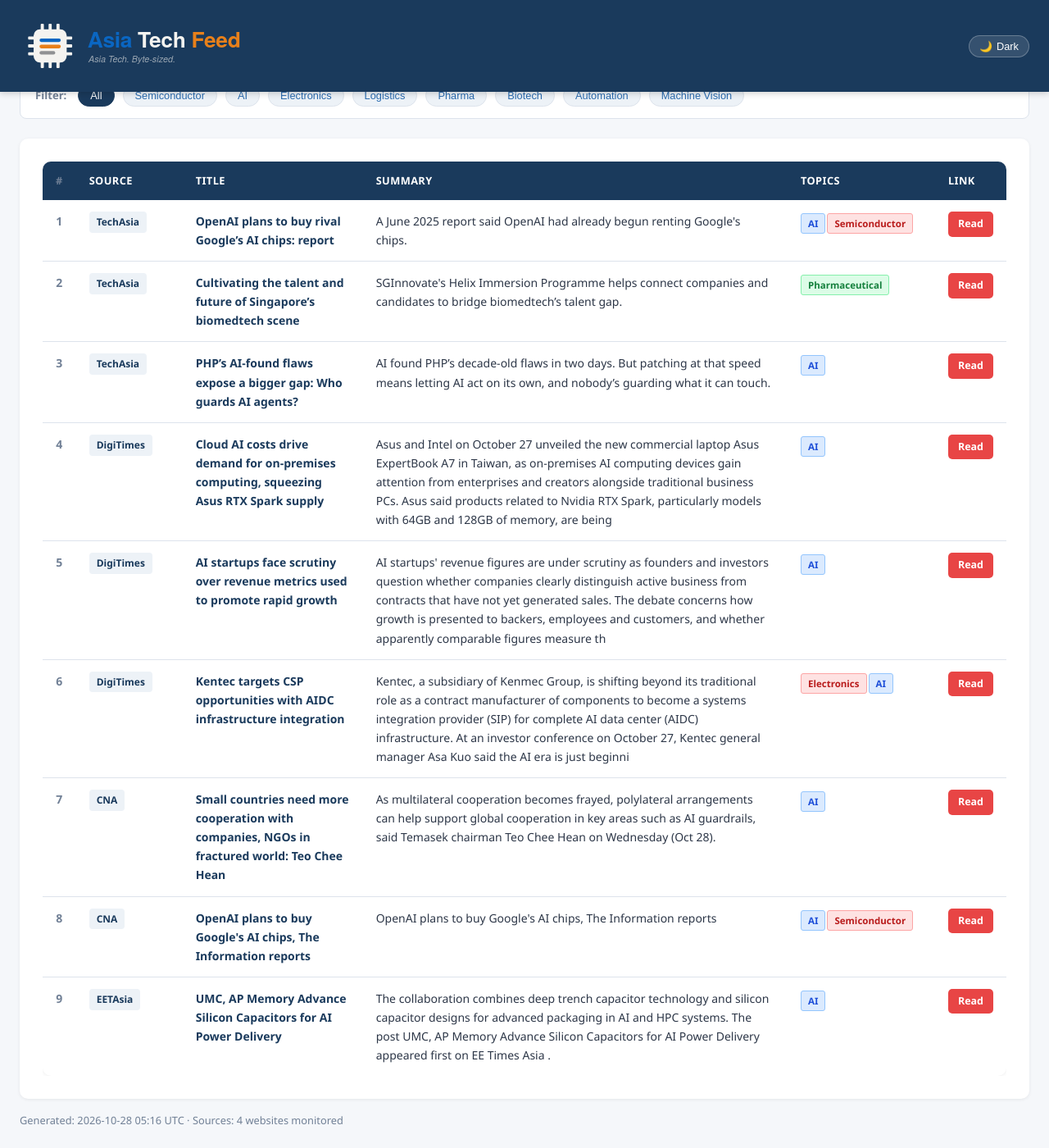
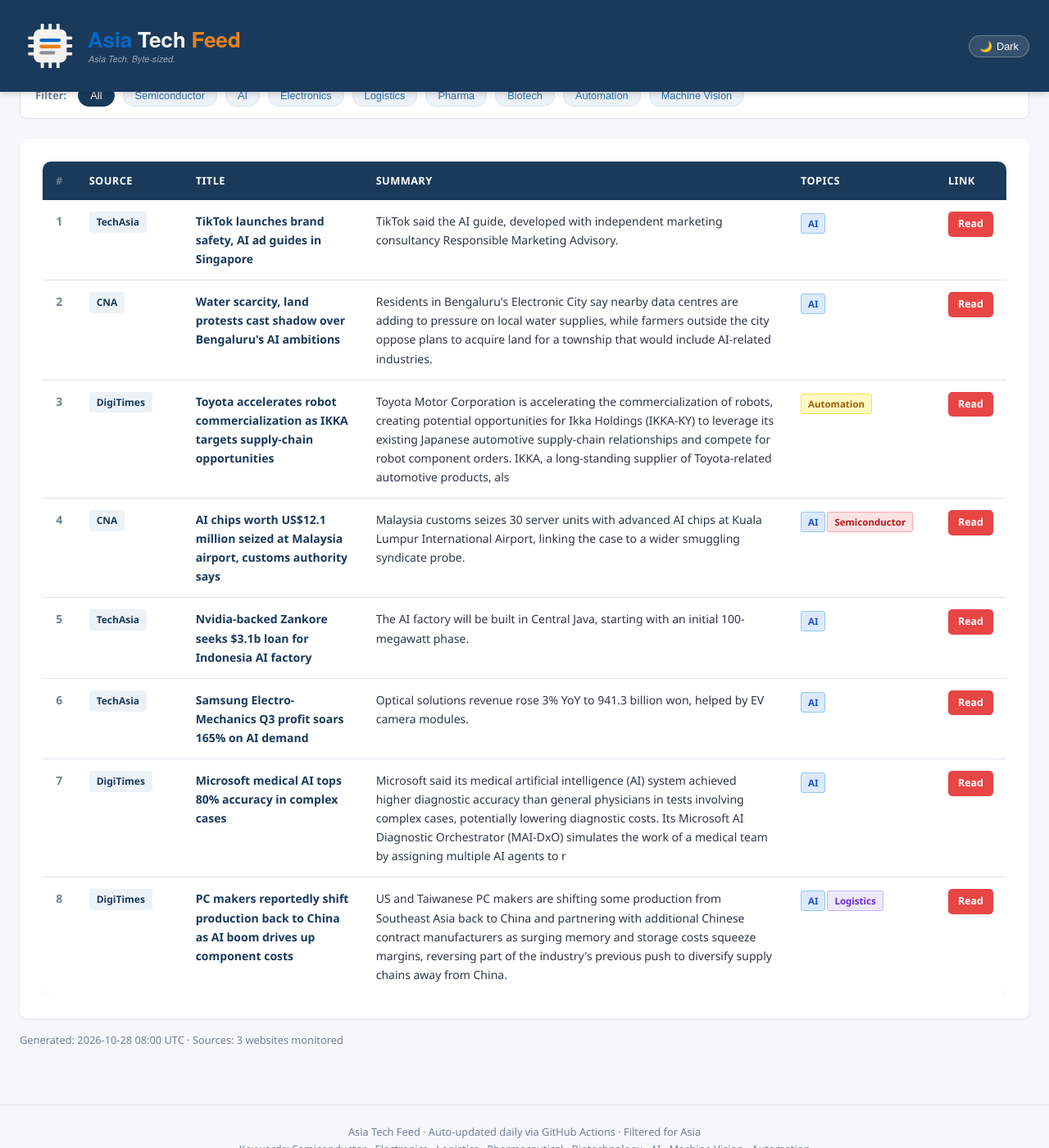
Before and after one commit to asiatechfeed/Asia-Tech-Feed, a Jekyll site: the page built from _posts/2026-10-28-asia-tech-news-digest.md, in a window 1280 px wide and 1400 px high, scrolled down 633 px. Shown: the whole window at 82% size. Built offline with Jekyll 4.4.1, drawn with Linux system fonts in a browser that asks for light colours; a script that is not in the unit is left out; some of the changed text lies outside the part shown.

Commit message:
📰 News digest 2026-10-28 (8 articles)

```diff
--- a/_posts/2026-10-28-asia-tech-news-digest.md
+++ b/_posts/2026-10-28-asia-tech-news-digest.md
@@ -1,15 +1,15 @@
 ---
 layout: post
 title: "Asia Tech News Digest - October 28, 2026"
-date: 2026-10-28 13:16:01 +0800
-articles_count: 9
-sources_count: 4
-sources: ["CNA", "DigiTimes", "EETAsia", "TechAsia"]
+date: 2026-10-28 16:00:56 +0800
+articles_count: 8
+sources_count: 3
+sources: ["CNA", "DigiTimes", "TechAsia"]
 csv_file: /assets/data/news-2026-10-28.tsv
-featured_title: "OpenAI plans to buy rival Google\u2019s AI chips: report"
-featured_url: "https://www.techinasia.com/openai-seeks-30b-funding-anthropic-ipo-nears"
+featured_title: "TikTok launches brand safety, AI ad guides in Singapore"
+featured_url: "https://www.techinasia.com/tiktok-pay-400m-settle-child-privacy-claims"
 featured_source: "TechAsia"
-featured_summary: "A June 2025 report said OpenAI had already begun renting Google's chips."
+featured_summary: "TikTok said the AI guide, developed with independent marketing consultancy Responsible Marketing Advisory."
 featured_image: ""
 ---
 
@@ -28,74 +28,66 @@ featured_image: ""
 <tr>
   <td class="col-num">1</td>
   <td class="col-source"><span class="source-badge">TechAsia</span></td>
-  <td class="col-title"><span class="article-title">OpenAI plans to buy rival Google’s AI chips: report</span></td>
-  <td class="col-summary">A June 2025 report said OpenAI had already begun renting Google's chips.</td>
-  <td class="col-tags"><span class="tag ai">AI</span><span class="tag semi">Semiconductor</span></td>
-  <td class="col-link"><a class="btn-link" href="https://www.techinasia.com/openai-seeks-30b-funding-anthropic-ipo-nears" target="_blank" rel="noopener">Read</a></td>
+  <td class="col-title"><span class="article-title">TikTok launches brand safety, AI ad guides in Singapore</span></td>
+  <td class="col-summary">TikTok said the AI guide, developed with independent marketing consultancy Responsible Marketing Advisory.</td>
+  <td class="col-tags"><span class="tag ai">AI</span></td>
+  <td class="col-link"><a class="btn-link" href="https://www.techinasia.com/tiktok-pay-400m-settle-child-privacy-claims" target="_blank" rel="noopener">Read</a></td>
 </tr>
 <tr>
   <td class="col-num">2</td>
-  <td class="col-source"><span class="source-badge">TechAsia</span></td>
-  <td class="col-title"><span class="article-title">Cultivating the talent and future of Singapore’s biomedtech scene</span></td>
-  <td class="col-summary">SGInnovate's Helix Immersion Programme helps connect companies and candidates to bridge biomedtech’s talent gap.</td>
-  <td class="col-tags"><span class="tag bio">Pharmaceutical</span></td>
-  <td class="col-link"><a class="btn-link" href="https://www.techinasia.com/cultivating-talent-future-singapores-biomedtech-scene" target="_blank" rel="noopener">Read</a></td>
+  <td class="col-source"><span class="source-badge">CNA</span></td>
+  <td class="col-title"><span class="article-title">Water scarcity, land protests cast shadow over Bengaluru's AI ambitions</span></td>
+  <td class="col-summary">Residents in Bengaluru's Electronic City say nearby data centres are adding to pressure on local water supplies, while farmers outside the city oppose plans to acquire land for a township that would include AI-related industries.</td>
+  <td class="col-tags"><span class="tag ai">AI</span></td>
+  <td class="col-link"><a class="btn-link" href="https://www.channelnewsasia.com/asia/bengaluru-artificial-intelligence-data-centres-water-scarcity-land-acquisition-6495991" target="_blank" rel="noopener">Read</a></td>
 </tr>
 <tr>
   <td class="col-num">3</td>
-  <td class="col-source"><span class="source-badge">TechAsia</span></td>
-  <td class="col-title"><span class="article-title">PHP’s AI-found flaws expose a bigger gap: Who guards AI agents?</span></td>
-  <td class="col-summary">AI found PHP’s decade-old flaws in two days. But patching at that speed means letting AI act on its own, and nobody’s guarding what it can touch.</td>
-  <td class="col-tags"><span class="tag ai">AI</span></td>
-  <td class="col-link"><a class="btn-link" href="https://www.techinasia.com/phps-aifound-flaws-expose-bigger-gap-guards-ai-agents" target="_blank" rel="noopener">Read</a></td>
+  <td class="col-source"><span class="source-badge">DigiTimes</span></td>
+  <td class="col-title"><span class="article-title">Toyota accelerates robot commercialization as IKKA targets supply-chain opportunities</span></td>
+  <td class="col-summary">Toyota Motor Corporation is accelerating the commercialization of robots, creating potential opportunities for Ikka Holdings (IKKA-KY) to leverage its existing Japanese automotive supply-chain relationships and compete for robot component orders. IKKA, a long-standing supplier of Toyota-related automotive products, als</td>
+  <td class="col-tags"><span class="tag auto">Automation</span></td>
+  <td class="col-link"><a class="btn-link" href="https://www.digitimes.com/news/a20261028PD224/toyota-robot-ikka-manufacturing-automotive.html" target="_blank" rel="noopener">Read</a></td>
 </tr>
 <tr>
   <td class="col-num">4</td>
-  <td class="col-source"><span class="source-badge">DigiTimes</span></td>
-  <td class="col-title"><span class="article-title">Cloud AI costs drive demand for on-premises computing, squeezing Asus RTX Spark supply</span></td>
-  <td class="col-summary">Asus and Intel on October 27 unveiled the new commercial laptop Asus ExpertBook A7 in Taiwan, as on-premises AI computing devices gain attention from enterprises and creators alongside traditional business PCs. Asus said products related to Nvidia RTX Spark, particularly models with 64GB and 128GB of memory, are being </td>
-  <td class="col-tags"><span class="tag ai">AI</span></td>
-  <td class="col-link"><a class="btn-link" href="https://www.digitimes.com/news/a20261028PD203/asus-demand-rtx-intel-commercial.html" target="_blank" rel="noopener">Read</a></td>
+  <td class="col-source"><span class="source-badge">CNA</span></td>
+  <td class="col-title"><span class="article-title">AI chips worth US$12.1 million seized at Malaysia airport, customs authority says</span></td>
+  <td class="col-summary">Malaysia customs seizes 30 server units with advanced AI chips at Kuala Lumpur International Airport, linking the case to a wider smuggling syndicate probe.</td>
+  <td class="col-tags"><span class="tag ai">AI</span><span class="tag semi">Semiconductor</span></td>
+  <td class="col-link"><a class="btn-link" href="https://www.channelnewsasia.com/asia/malaysia-airport-customs-seize-advanced-ai-chips-smuggling-6498976" target="_blank" rel="noopener">Read</a></td>
 </tr>
 <tr>
   <td class="col-num">5</td>
-  <td class="col-source"><span class="source-badge">DigiTimes</span></td>
-  <td class="col-title"><span class="article-title">AI startups face scrutiny over revenue metrics used to promote rapid growth</span></td>
-  <td class="col-summary">AI startups' revenue figures are under scrutiny as founders and investors question whether companies clearly distinguish active business from contracts that have not yet generated sales. The debate concerns how growth is presented to backers, employees and customers, and whether apparently comparable figures measure th</td>
+  <td class="col-source"><span class="source-badge">TechAsia</span></td>
+  <td class="col-title"><span class="article-title">Nvidia-backed Zankore seeks $3.1b loan for Indonesia AI factory</span></td>
+  <td class="col-summary">The AI factory will be built in Central Java, starting with an initial 100-megawatt phase.</td>
   <td class="col-tags"><span class="tag ai">AI</span></td>
-  <td class="col-link"><a class="btn-link" href="https://www.digitimes.com/news/a20261028PD215/revenue-growth-business-ceo-sales.html" target="_blank" rel="noopener">Read</a></td>
+  <td class="col-link"><a class="btn-link" href="https://www.techinasia.com/indosat-nvidia-launch-ai-infrastructure-venture" target="_blank" rel="noopener">Read</a></td>
 </tr>
 <tr>
   <td class="col-num">6</td>
-  <td class="col-source"><span class="source-badge">DigiTimes</span></td>
-  <td class="col-title"><span class="article-title">Kentec targets CSP opportunities with AIDC infrastructure integration</span></td>
-  <td class="col-summary">Kentec, a subsidiary of Kenmec Group, is shifting beyond its traditional role as a contract manufacturer of components to become a systems integration provider (SIP) for complete AI data center (AIDC) infrastructure. At an investor conference on October 27, Kentec general manager Asa Kuo said the AI era is just beginni</td>
-  <td class="col-tags"><span class="tag semi">Electronics</span><span class="tag ai">AI</span></td>
-  <td class="col-link"><a class="btn-link" href="https://www.digitimes.com/news/a20261028PD202/kentec-aidc-infrastructure-csp-subsidiary.html" target="_blank" rel="noopener">Read</a></td>
+  <td class="col-source"><span class="source-badge">TechAsia</span></td>
+  <td class="col-title"><span class="article-title">Samsung Electro-Mechanics Q3 profit soars 165% on AI demand</span></td>
+  <td class="col-summary">Optical solutions revenue rose 3% YoY to 941.3 billion won, helped by EV camera modules.</td>
+  <td class="col-tags"><span class="tag ai">AI</span></td>
+  <td class="col-link"><a class="btn-link" href="https://www.techinasia.com/samsung-electro-mechanics-bets-1-2b-on-vietnam-ai-chips" target="_blank" rel="noopener">Read</a></td>
 </tr>
 <tr>
   <td class="col-num">7</td>
-  <td class="col-source"><span class="source-badge">CNA</span></td>
-  <td class="col-title"><span class="article-title">Small countries need more cooperation with companies, NGOs in fractured world: Teo Chee Hean</span></td>
-  <td class="col-summary">As multilateral cooperation becomes frayed, polylateral arrangements can help support global cooperation in key areas such as AI guardrails, said Temasek chairman Teo Chee Hean on Wednesday (Oct 28).</td>
+  <td class="col-source"><span class="source-badge">DigiTimes</span></td>
+  <td class="col-title"><span class="article-title">Microsoft medical AI tops 80% accuracy in complex cases</span></td>
+  <td class="col-summary">Microsoft said its medical artificial intelligence (AI) system achieved higher diagnostic accuracy than general physicians in tests involving complex cases, potentially lowering diagnostic costs. Its Microsoft AI Diagnostic Orchestrator (MAI-DxO) simulates the work of a medical team by assigning multiple AI agents to r</td>
   <td class="col-tags"><span class="tag ai">AI</span></td>
-  <td class="col-link"><a class="btn-link" href="https://www.channelnewsasia.com/singapore/polylateral-cooperation-small-countries-business-fractured-world-ai-jobs-6498626" target="_blank" rel="noopener">Read</a></td>
+  <td class="col-link"><a class="btn-link" href="https://www.digitimes.com/news/a20261028PD200/microsoft-medical-healthcare.html" target="_blank" rel="noopener">Read</a></td>
 </tr>
 <tr>
   <td class="col-num">8</td>
-  <td class="col-source"><span class="source-badge">CNA</span></td>
-  <td class="col-title"><span class="article-title">OpenAI plans to buy Google's AI chips, The Information reports</span></td>
-  <td class="col-summary">OpenAI plans to buy Google's AI chips, The Information reports</td>
-  <td class="col-tags"><span class="tag ai">AI</span><span class="tag semi">Semiconductor</span></td>
-  <td class="col-link"><a class="btn-link" href="https://www.channelnewsasia.com/business/openai-plans-buy-googles-ai-chips-information-reports-6498406" target="_blank" rel="noopener">Read</a></td>
-</tr>
-<tr>
-  <td class="col-num">9</td>
-  <td class="col-source"><span class="source-badge">EETAsia</span></td>
-  <td class="col-title"><span class="article-title">UMC, AP Memory Advance Silicon Capacitors for AI Power Delivery</span></td>
-  <td class="col-summary">The collaboration combines deep trench capacitor technology and silicon capacitor designs for advanced packaging in AI and HPC systems. The post UMC, AP Memory Advance Silicon Capacitors for AI Power Delivery appeared first on EE Times Asia .</td>
-  <td class="col-tags"><span class="tag ai">AI</span></td>
-  <td class="col-link"><a class="btn-link" href="https://www.eetasia.com/umc-ap-memory-advance-silicon-capacitors-for-ai-power-delivery/" target="_blank" rel="noopener">Read</a></td>
+  <td class="col-source"><span class="source-badge">DigiTimes</span></td>
+  <td class="col-title"><span class="article-title">PC makers reportedly shift production back to China as AI boom drives up component costs</span></td>
+  <td class="col-summary">US and Taiwanese PC makers are shifting some production from Southeast Asia back to China and partnering with additional Chinese contract manufacturers as surging memory and storage costs squeeze margins, reversing part of the industry's previous push to diversify supply chains away from China.</td>
+  <td class="col-tags"><span class="tag ai">AI</span><span class="tag logis">Logistics</span></td>
+  <td class="col-link"><a class="btn-link" href="https://www.digitimes.com/news/a20261028VL218/pc-component-production-asia-manufacturing.html" target="_blank" rel="noopener">Read</a></td>
 </tr>
 </tbody>
 </table>
```
Also changed, not shown: _data/seen_urls.json (+9 -1 lines), _digest_meta.json (+20 -21 lines), assets/data/news-2026-10-28.tsv (+8 -9 lines), assets/data/search-index.json.
